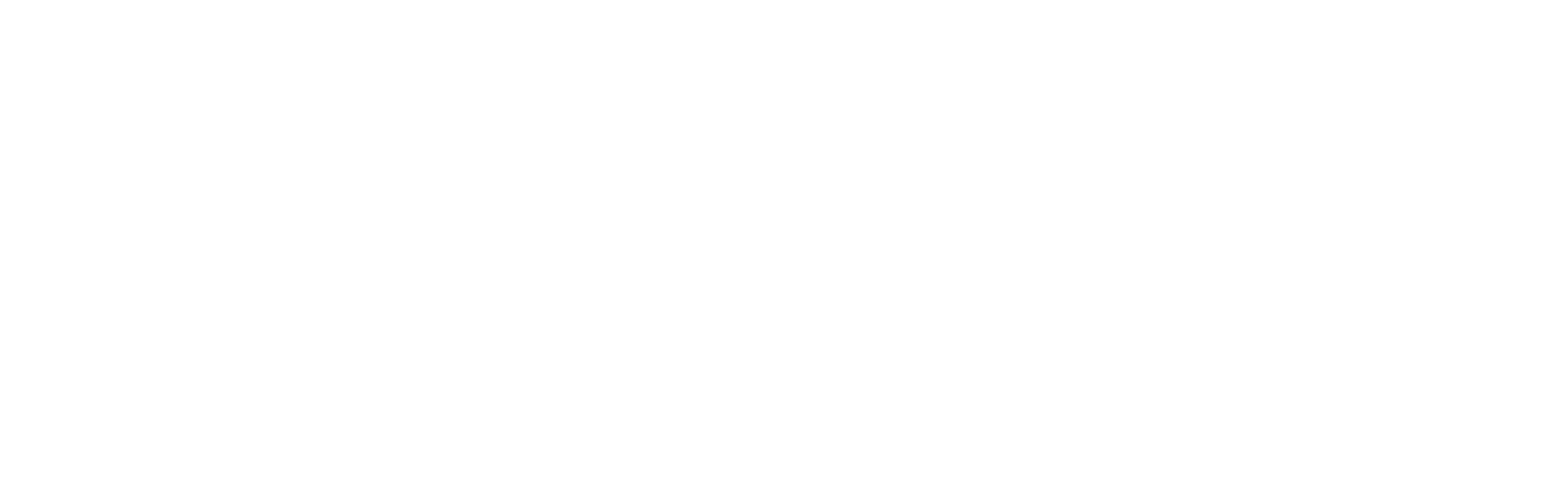
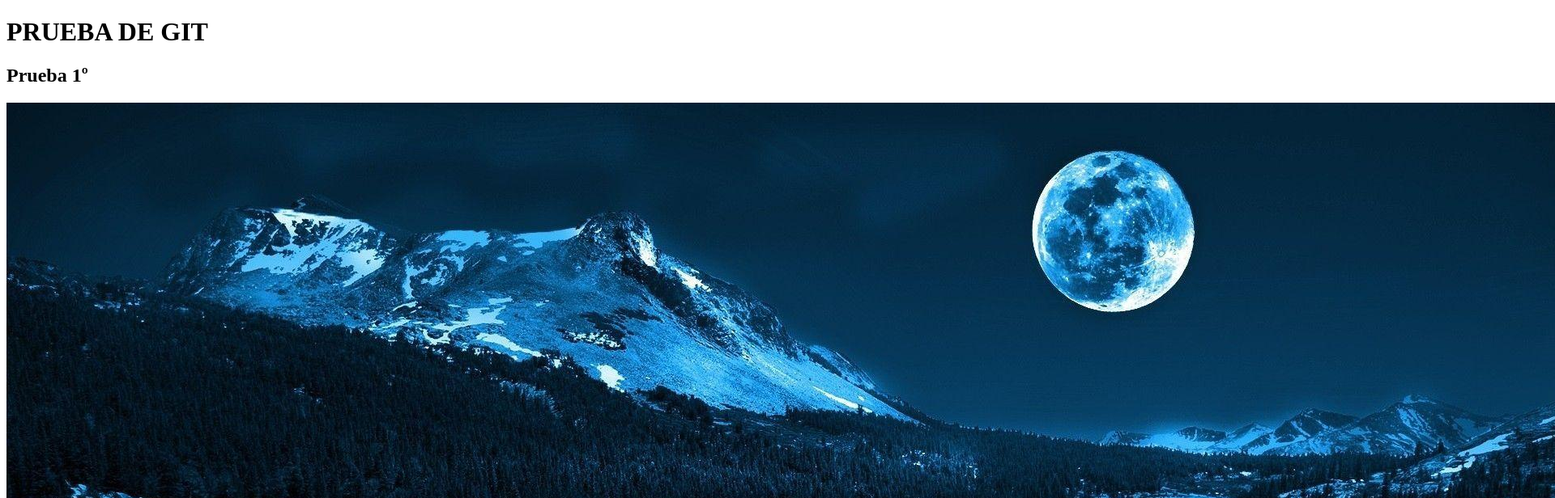
Before and after one commit to Ulises-Gordillo-1999/mi_repositorio, a plain HTML site: page index.html in a window 1280 px wide. Shown: the top 616 px of the page at 81% size, 1920 px wide, since content can reach past the window. Drawn offline with Linux system fonts and the light colour scheme.

Commit message:
primer archivo del repositorio

```diff
--- a/index.html
+++ b/index.html
@@ -6,6 +6,15 @@
     <title>Document</title>
 </head>
 <body>
+    <h1>
+        PRUEBA DE GIT
+    </h1>
+    <h2>
+        Prueba 1º
+    </h2>
+    <section>
+        <img src="wp2856658.jpg" alt="Prueba">
+    </section>
 
 </body>
 </html>
```
Also changed, not shown: wp2856658.jpg (added).
